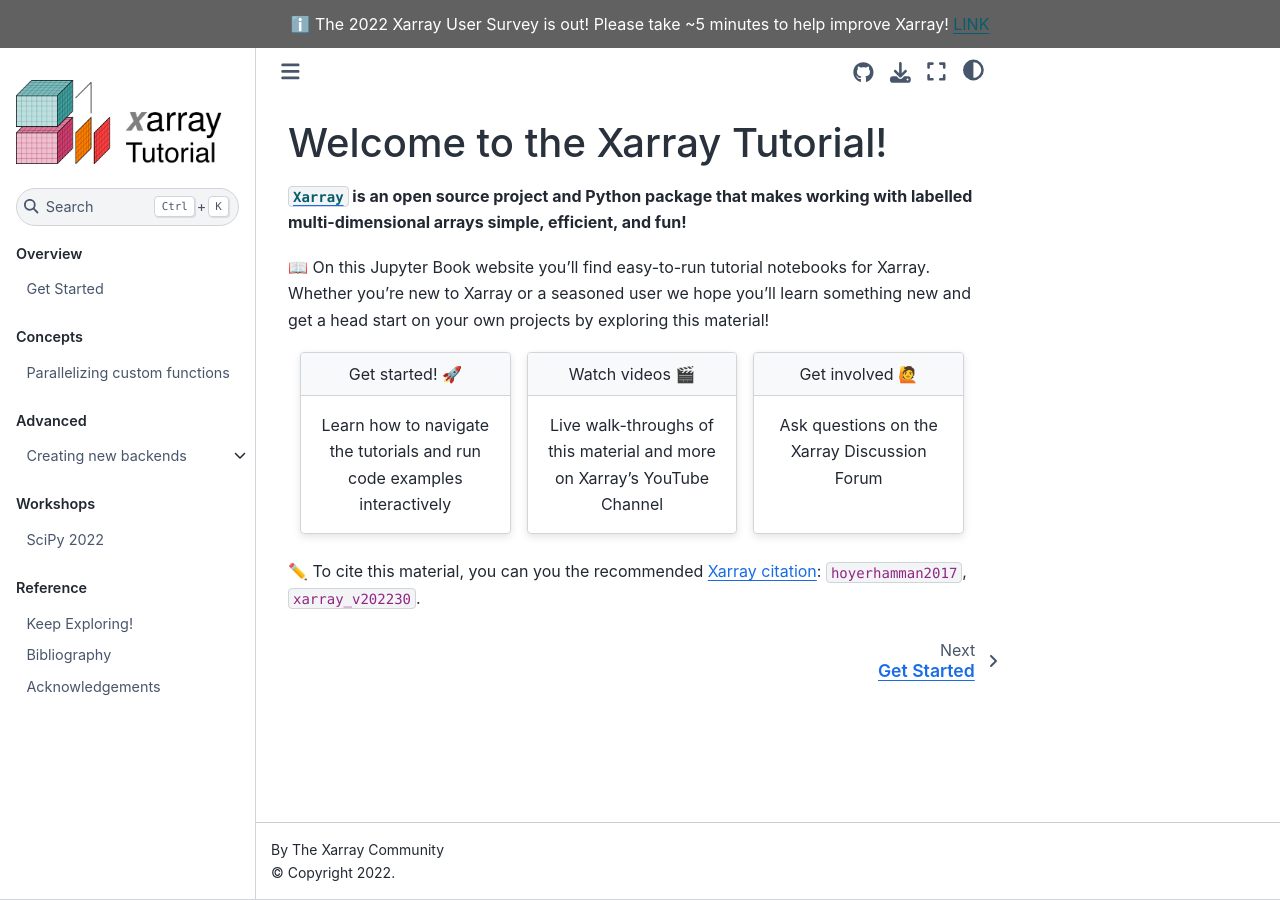
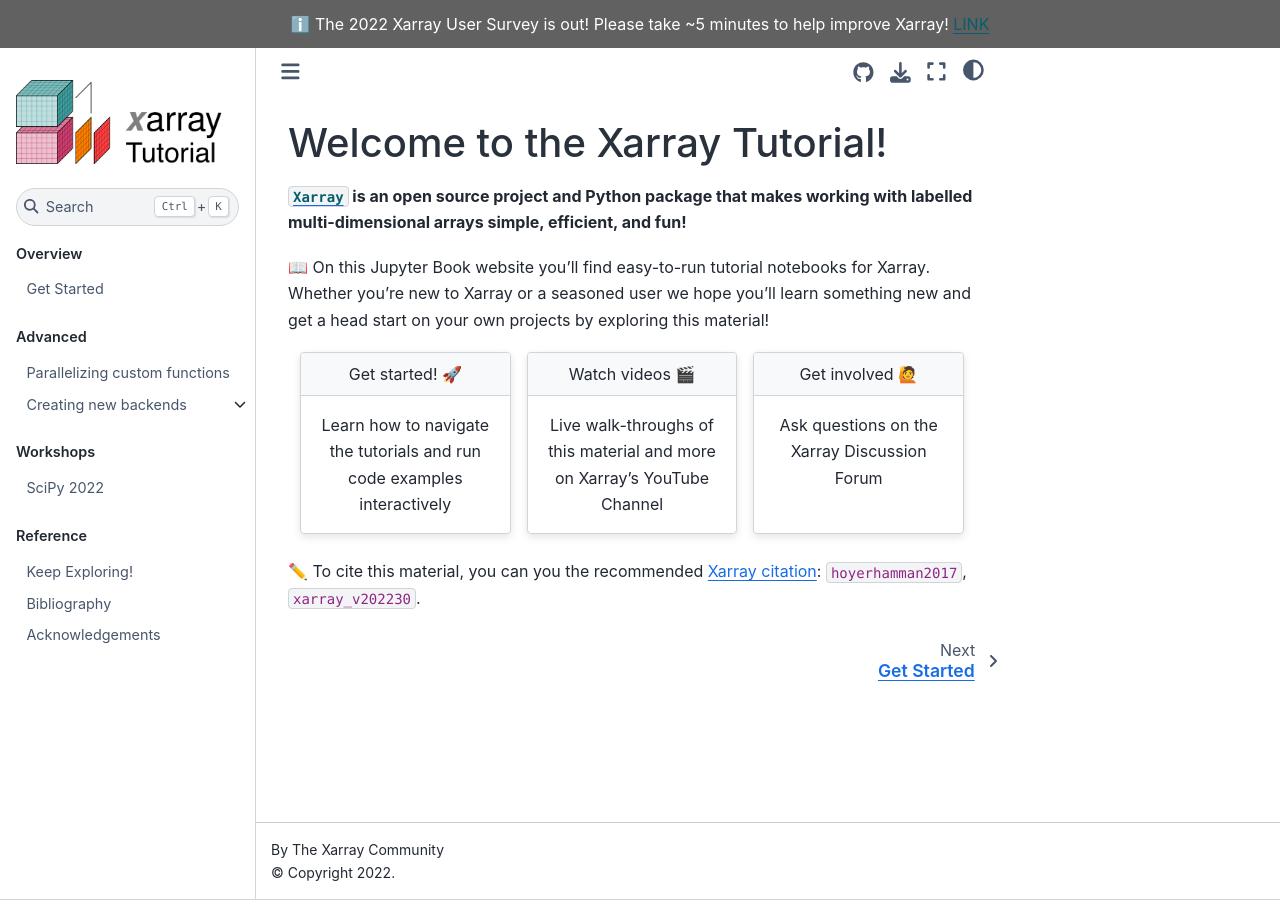
Before and after one commit to xarray-contrib/xarray-tutorial, a Jupyter Book: the page built from intro.md, in a window 1280 px wide. Built offline with Jupyter Book 1.0.4 settings and Sphinx 7.4.7 and the Sphinx Book theme 1.1.4, drawn with Linux system fonts in a browser that asks for light colours; pages that are not in the unit, such as notebooks, are missing from menus; cross-references to code outside the pages are shown as plain code.

Commit message:
Revert "Reorganize"
This reverts commit cab5703f2862b31d1ced508e8c455e9962804ab1.

```diff
--- a/_toc.yml
+++ b/_toc.yml
@@ -28,19 +28,16 @@
           - file: fundamentals/04.2_faceting
           - file: fundamentals/04.3_geographic_plotting
 
-  - caption: Concepts
+  - caption: Intermediate
     chapters:
       - file: intermediate/01-high-level-computation-patterns
-      - file: advanced/parallel-intro.md
-
-  - caption: Intermediate
-    chapters:
       - file: intermediate/xarray_and_dask
       - file: intermediate/xarray_ecosystem
       - file: intermediate/hvplot
 
   - caption: Advanced
     chapters:
+      - file: advanced/parallel-intro.md
       - file: advanced/apply_ufunc/apply_ufunc.md
         sections:
           - file: advanced/apply_ufunc/simple_numpy_apply_ufunc
```
